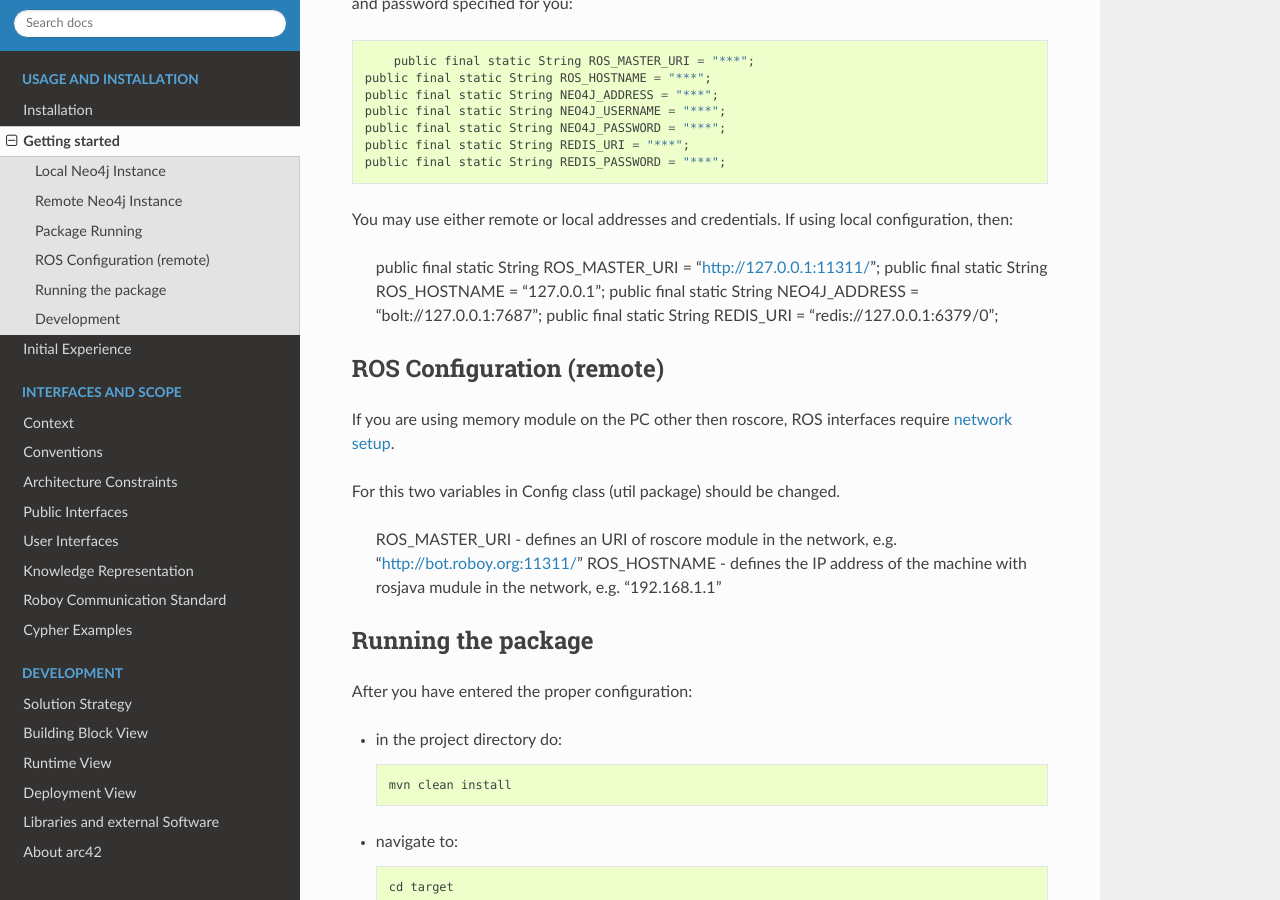
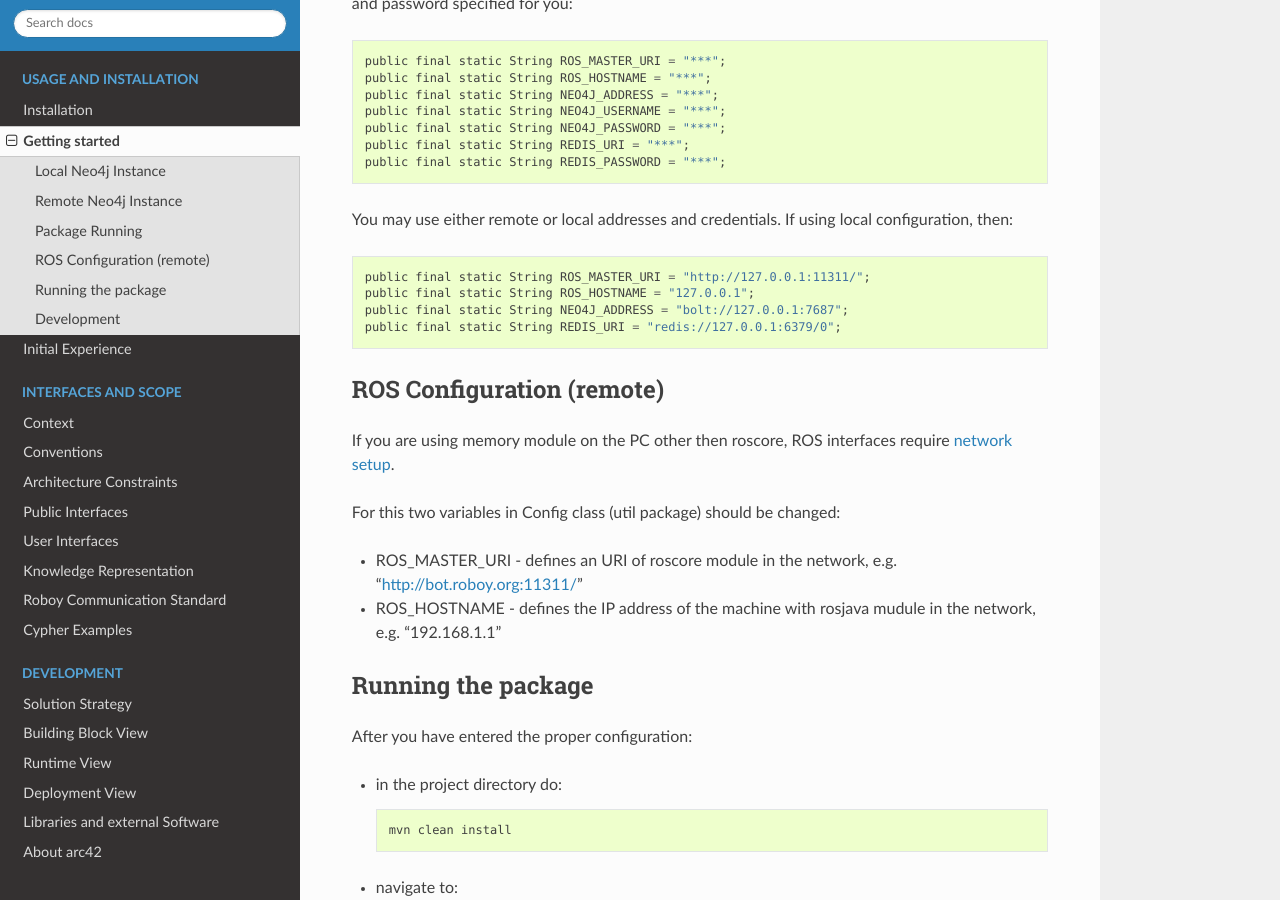
Before and after one commit to Roboy/memory, a Sphinx documentation site: the page built from docs/Usage/1_getting_started.rst, in a window 1280 px wide and 900 px high, scrolled down 1227 px. Built offline with Sphinx 7.4.7 and the Read the Docs theme 2.0.0, drawn with Linux system fonts in a browser that asks for light colours.

Commit message:
Fixed a list, a listing and identation

```diff
--- a/docs/Usage/1_getting_started.rst
+++ b/docs/Usage/1_getting_started.rst
@@ -52,7 +52,7 @@ Package Running
 
 For using roboy_memory package properly, please update the configuration file with the username and password specified for you::
 
-	public final static String ROS_MASTER_URI = "***";
+    public final static String ROS_MASTER_URI = "***";
     public final static String ROS_HOSTNAME = "***";
     public final static String NEO4J_ADDRESS = "***";
     public final static String NEO4J_USERNAME = "***";
@@ -60,7 +60,7 @@ For using roboy_memory package properly, please update the configuration file wi
     public final static String REDIS_URI = "***";
     public final static String REDIS_PASSWORD = "***";
 
-You may use either remote or local addresses and credentials. If using local configuration, then:
+You may use either remote or local addresses and credentials. If using local configuration, then::
 
     public final static String ROS_MASTER_URI = "http://127.0.0.1:11311/";
     public final static String ROS_HOSTNAME = "127.0.0.1";
@@ -73,10 +73,11 @@ ROS Configuration (remote)
 
 If you are using memory module on the PC other then roscore, ROS interfaces require `network setup <http://wiki.ros.org/ROS/NetworkSetup>`_.
 
-For this two variables in Config class (util package) should be changed.
+For this two variables in Config class (util package) should be changed:
 
-    ROS_MASTER_URI - defines an URI of roscore module in the network, e.g. "http://bot.roboy.org:11311/"
-    ROS_HOSTNAME - defines the IP address of the machine with rosjava mudule in the network, e.g. "192.168.1.1"
+- ROS_MASTER_URI - defines an URI of roscore module in the network, e.g. "http://bot.roboy.org:11311/"
+
+- ROS_HOSTNAME - defines the IP address of the machine with rosjava mudule in the network, e.g. "192.168.1.1"
 
 
 Running the package
```
